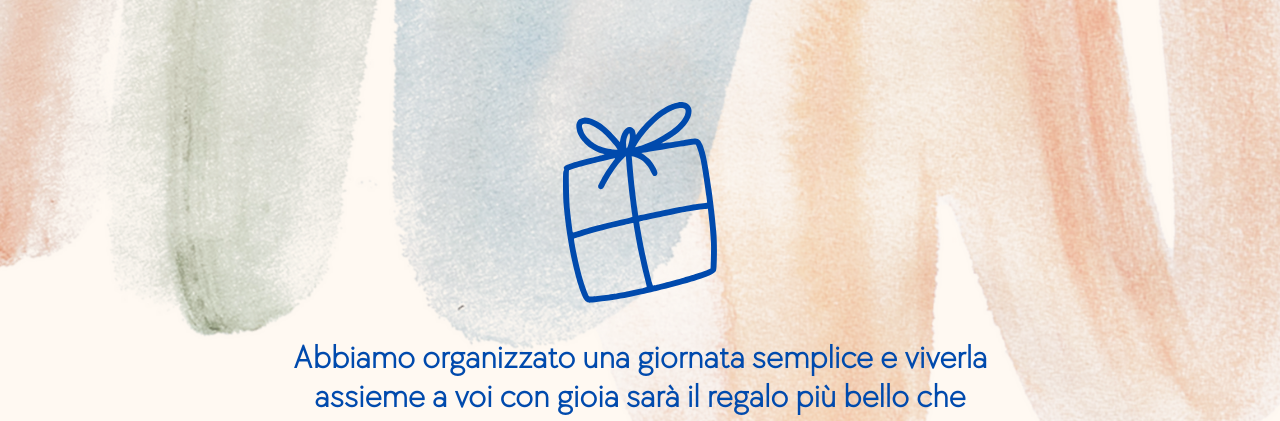
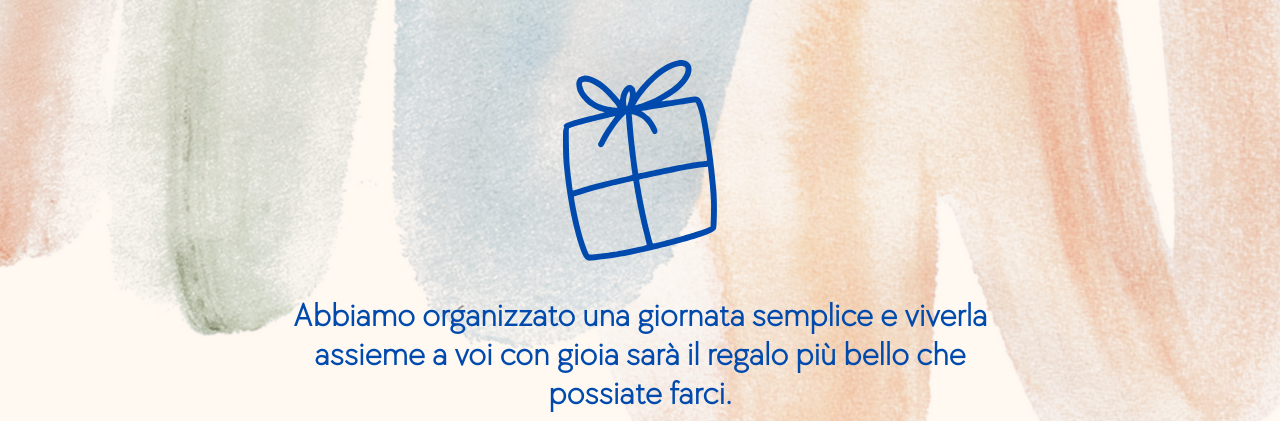
Before and after one commit to simonettimartino/matrimonio, a plain HTML site: page regalo.html in a window 1280 px wide. Shown: the top 421 px of the page. Drawn offline with Linux system fonts and the light colour scheme.

Commit message:
fix margin

```diff
--- a/regalo.html
+++ b/regalo.html
@@ -12,7 +12,7 @@
     <div class="center">
         <div class="margin">
             <div>
-                <img src="img/regalo.svg" alt="gift doodle" loading="lazy" style="margin-top: 12%; width: 20%; height: auto;">
+                <img src="img/regalo.svg" alt="gift doodle" loading="lazy" style="margin-top: 50px; width: 20%; height: auto;">
             </div>
             <h3 >Abbiamo organizzato una giornata semplice e viverla assieme a voi con gioia sarà il regalo più bello che possiate farci.</h3>
             <h3>Grazie!</h>
```
